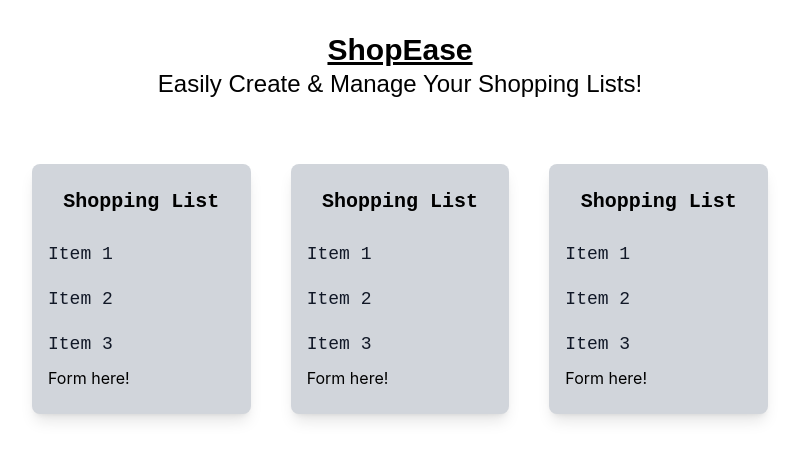
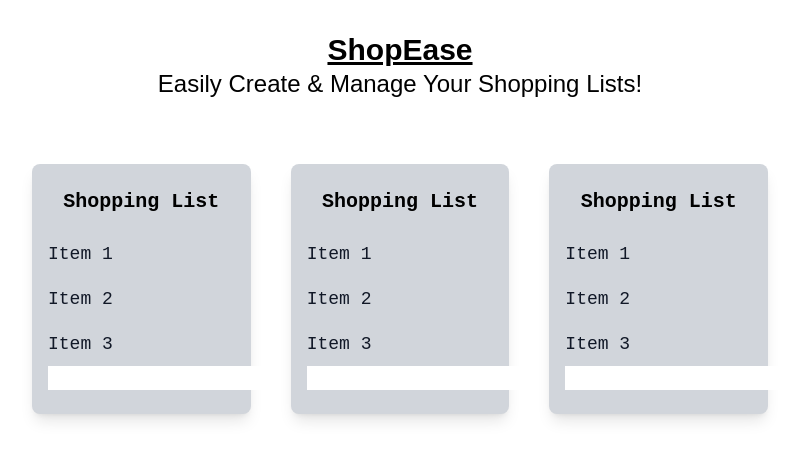
Before and after one commit to emelyn-barrientos/shopease-list-coding-challenge, a React (Create React App) app: page / in a window 1280 px wide. Shown: the top 460 px of the page, without its empty margins (240-1039 px from the left). Built offline with nearby package versions, Linux system fonts and the light colour scheme; a web font is replaced by a local one.

Commit message:
Import useState and create itemName state for form input

```diff
--- a/src/components/AddItemForm.jsx
+++ b/src/components/AddItemForm.jsx
@@ -1,7 +1,10 @@
+import { useState } from 'react'
+
 function AddItemForm() {
+  const [itemName, setItemName] = useState('')
   return (
     <form>
-      <p>Form here!</p>
+      <input type="text" value={itemName} />
     </form>
   )
 }
```
